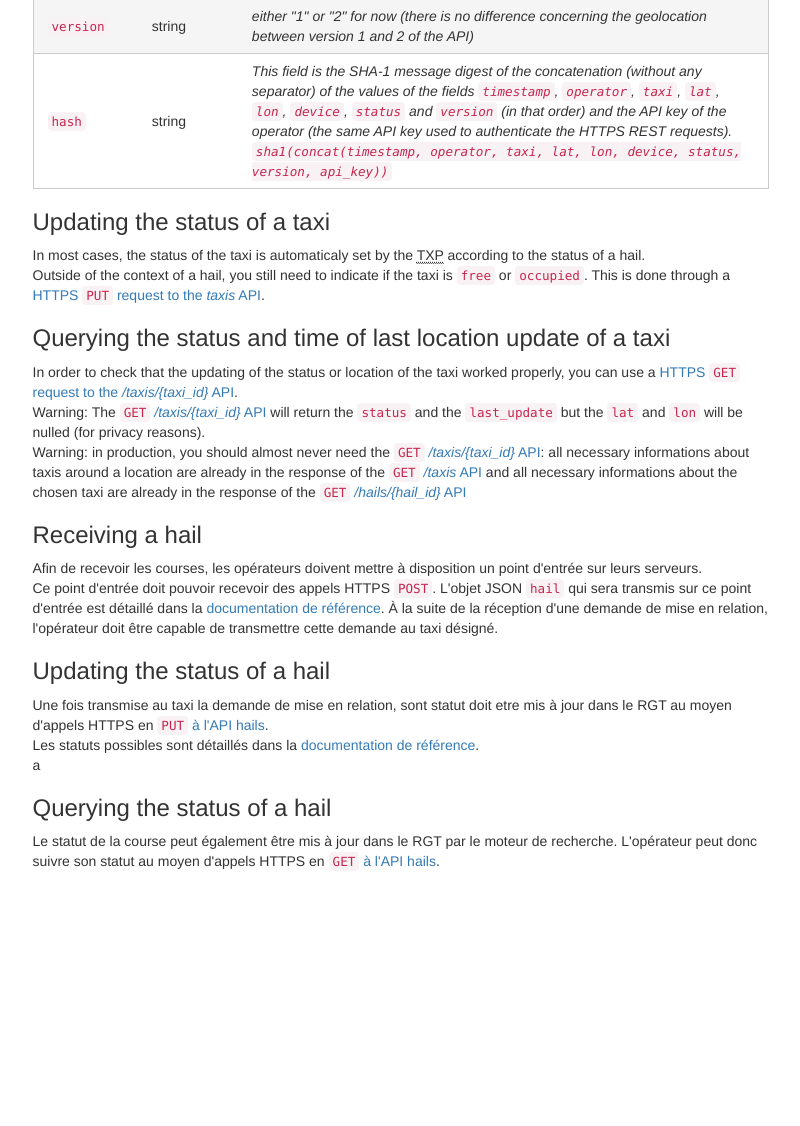
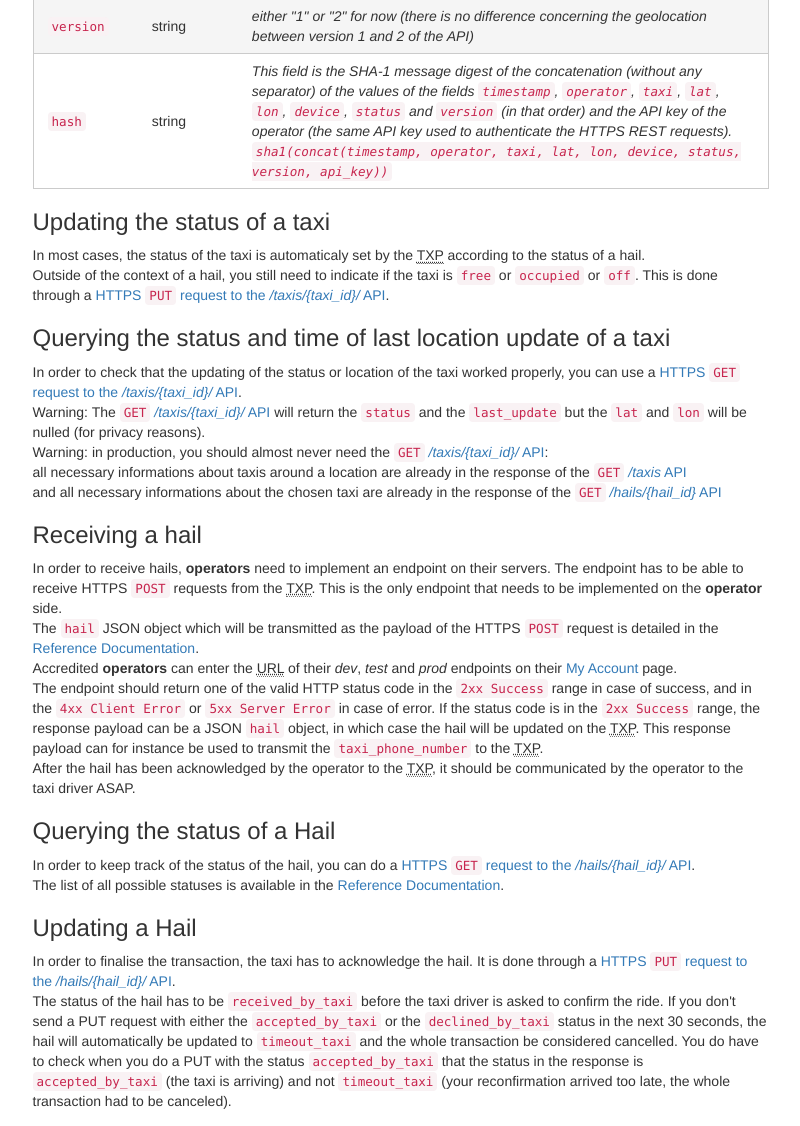
Before and after one commit to openmaraude/APITaxi, a Python web app: template APITaxi/templates/documentation/operateur.html in a window 1280 px wide. Shown: the part 2406-3532 px from the top of the page, without its empty margins (254-1054 px from the left). Before the commit the page ends 3277 px from the top, so only its background shows below. Run offline with Jinja, Linux system fonts and the light colour scheme; the template is opened without the code that fills it, so the values that code supplies are empty; some libraries are stand-ins or nearby versions.

Commit message:
Improvement of the operator documentation

```diff
--- a/APITaxi/templates/documentation/moteur.html
+++ b/APITaxi/templates/documentation/moteur.html
@@ -34,6 +34,6 @@ The list of all possible statuses is available in the <a href="/documentation/re
 <h3 id="put_hail">Updating a Hail</h3>
 In order to finalise the transaction, the client has to reconfirm the hail after it is acknowledged by the taxi. It is done through a call of the <a href="https://api.opendatataxi.fr/doc/#!/hails/put_hail_id" target="_blank">HTTPS <code>PUT</code> request to the  <em>hails</em> API</a>.<br>
 The status of the hail has to be <code>accepted_by_taxi</code> before the client is asked to reconfirm. If you don't send a PUT request with either the <code>accepted_by_customer</code> or the <code>declined_by_customer</code> status in the next 30 seconds, the hail will automatically be updated to <code>timeout_customer</code> and the whole transaction be considered cancelled. You do have to check when you do a PUT with the status <code>accepted_by_customer</code> that the status in the response is
-<code>accepted_by_taxi</code> (the taxi is arriving) and not <code>timeout_customer</code> (your reconfirmation arrived too late, the whole transaction had to be canceled).
+ indeed <code>accepted_by_customer</code> (you reconfirmed and the taxi is arriving) and not <code>timeout_customer</code> (your reconfirmation arrived too late, the whole transaction had to be canceled).
 
 {% endblock %}
--- a/APITaxi/templates/documentation/operateur.html
+++ b/APITaxi/templates/documentation/operateur.html
@@ -136,29 +136,33 @@ The JSON payload of the UDP datagram should be as follows.
 
 <h3 id="put_taxi">Updating the status of a taxi</h3>
 In most cases, the status of the taxi is automaticaly set by the  <abbr title="Taxi Exchange Point">TXP</abbr> according to the status of a hail.<br>
-Outside of the context of a hail, you still need to indicate if the taxi is <code>free</code> or <code>occupied</code>. This is done through a <a href="https://api.opendatataxi.fr/doc/#!/taxis/put_taxi_id" target="_blank">HTTPS <code>PUT</code> request to the <em>taxis</em> API</a>.
+Outside of the context of a hail, you still need to indicate if the taxi is <code>free</code> or <code>occupied</code> or <code>off</code>. This is done through a <a href="https://api.opendatataxi.fr/doc/#!/taxis/put_taxi_id" target="_blank">HTTPS <code>PUT</code> request to the <em>/taxis/{taxi_id}/</em> API</a>.
 
 <h3 id="get_taxi">Querying the status and time of last location update of a taxi</h3>
 
-In order to check that the updating of the status or location of the taxi worked properly, you can use a <a href="https://api.opendatataxi.fr/doc/#!/taxis/get_taxi_id" target="_blank">HTTPS <code>GET</code> request to the <em>/taxis/{taxi_id}</em> API</a>.<br>
-Warning: The  <a href="https://api.opendatataxi.fr/doc/#!/taxis/get_taxi_id" target="_blank"><code>GET</code> <em>/taxis/{taxi_id}</em> API</a> will return the <code>status</code> and the <code>last_update</code> but the <code>lat</code> and <code>lon</code> will be nulled (for privacy reasons).<br>
-Warning: in production, you should almost never need the  <a href="https://api.opendatataxi.fr/doc/#!/taxis/get_taxi_id" target="_blank"><code>GET</code> <em>/taxis/{taxi_id}</em> API</a>:
-all necessary informations about taxis around a location are already in the response of the <a href="https://api.opendatataxi.fr/doc/#!/taxis/get_taxis" target="_blank"><code>GET</code> <em>/taxis</em> API</a>
+In order to check that the updating of the status or location of the taxi worked properly, you can use a <a href="https://api.opendatataxi.fr/doc/#!/taxis/get_taxi_id" target="_blank">HTTPS <code>GET</code> request to the <em>/taxis/{taxi_id}/</em> API</a>.<br>
+Warning: The  <a href="https://api.opendatataxi.fr/doc/#!/taxis/get_taxi_id" target="_blank"><code>GET</code> <em>/taxis/{taxi_id}/</em> API</a> will return the <code>status</code> and the <code>last_update</code> but the <code>lat</code> and <code>lon</code> will be nulled (for privacy reasons).<br>
+Warning: in production, you should almost never need the  <a href="https://api.opendatataxi.fr/doc/#!/taxis/get_taxi_id" target="_blank"><code>GET</code> <em>/taxis/{taxi_id}/</em> API</a>:<br>
+all necessary informations about taxis around a location are already in the response of the <a href="https://api.opendatataxi.fr/doc/#!/taxis/get_taxis" target="_blank"><code>GET</code> <em>/taxis</em> API</a><br>
 and all necessary informations about the chosen taxi are already in the response of the <a href="https://api.opendatataxi.fr/doc/#!/hails/get_hail_id" target="_blank"><code>GET</code> <em>/hails/{hail_id}</em> API</a>
 
-<h3 id="get_hail">Receiving a hail</h3>
-Afin de recevoir les courses, les opérateurs doivent mettre à disposition un point d'entrée sur leurs serveurs.<br>
-Ce point d'entrée doit pouvoir recevoir des appels HTTPS <code>POST</code>. L'objet JSON <code>hail</code> qui sera transmis sur ce point d'entrée est détaillé  dans la <a href="/documentation/reference#hail_object">documentation de référence</a>.
-À la suite de la réception d'une demande de mise en relation, l'opérateur doit être capable de transmettre cette demande au taxi désigné.
+<h3 id="post_hail">Receiving a hail</h3>
+In order to receive hails, <strong>operators</strong> need to implement an endpoint on their servers. The endpoint has to be able to receive HTTPS <code>POST</code> requests from the <abbr title="Taxi Exchange Point">TXP</abbr>. This is the only endpoint that needs to be implemented on the <strong>operator</strong> side.<br>
+The <code>hail</code> JSON object which will be transmitted as the payload of the HTTPS <code>POST</code> request is detailed in the <a href="/documentation/reference#hail_object">Reference Documentation</a>.<br>
+Accredited <strong>operators</strong> can enter the <abbr title="Uniform Resource Locator">URL</abbr> of their <i>dev</i>, <i>test</i> and <i>prod</i> endpoints on their <a href="/user/form">My Account</a> page.<br>
+The endpoint should return one of the valid HTTP status code in the <code>2xx Success</code> range in case of success, and in the <code>4xx Client Error</code> or <code>5xx Server Error</code> in case of error. If the status code is in the  <code>2xx Success</code> range, the response payload can be a JSON <code>hail</code> object, in which case the hail will be updated on the  <abbr title="Taxi Exchange Point">TXP</abbr>. This response payload can for instance be used to
+transmit the <code>taxi_phone_number</code> to the  <abbr title="Taxi Exchange Point">TXP</abbr>.<br>
+After the hail has been acknowledged by the operator to the  <abbr title="Taxi Exchange Point">TXP</abbr>, it should be communicated by the operator to the taxi driver ASAP.
 
-<h3 id="#update_hail">Updating the status of a hail</h3>
-Une fois transmise au taxi la demande de mise en relation, sont statut doit etre mis à jour dans le RGT au moyen d'appels HTTPS en <a href="https://api.opendatataxi.fr/doc/#!/hails/put_hail_id"><code>PUT</code> à l'API hails</a>.
-<br>
-Les statuts possibles sont détaillés dans la <a href="/documentation/reference#hail_status">documentation de référence</a>.<br>a
+ <h3 id="get_hail">Querying the status of a Hail</h3>
+ In order to keep track of the status of the hail, you can do a <a href="https://api.opendatataxi.fr/doc/#!/hails/get_hail_id" target="_blank">HTTPS <code>GET</code> request to the  <em>/hails/{hail_id}/</em> API</a>.<br>
+ The list of all possible statuses is available in the <a href="/documentation/reference#hail_status">Reference Documentation</a>.
 
-<h3 id="get_hail">Querying the status of a hail</h3>
-Le statut de la course peut également être mis à jour dans le RGT par le moteur de recherche. L'opérateur peut donc suivre son statut au moyen d'appels HTTPS en <a href="https://api.opendatataxi.fr/doc/#!/hails/get_hail_id"><code>GET</code> à l'API hails</a>.
 
+ <h3 id="put_hail">Updating a Hail</h3>
+ In order to finalise the transaction, the taxi has to acknowledge the hail. It is done through a <a href="https://api.opendatataxi.fr/doc/#!/hails/put_hail_id" target="_blank">HTTPS <code>PUT</code> request to the <em>/hails/{hail_id}/</em> API</a>.<br>
+The status of the hail has to be <code>received_by_taxi</code> before the taxi driver is asked to confirm the ride. If you don't send a PUT request with either the <code>accepted_by_taxi</code> or the <code>declined_by_taxi</code> status in the next 30 seconds, the   hail will automatically be updated to <code>timeout_taxi</code> and the whole transaction be considered cancelled. You do have to   check when you do a PUT with the status <code>accepted_by_taxi</code> that the status in the response is
+ <code>accepted_by_taxi</code> (the taxi is arriving) and not <code>timeout_taxi</code> (your reconfirmation arrived too late, the   whole transaction had to be canceled).
 
 
 {% endblock %}
```
Also changed, not shown: APITaxi/templates/documentation/reference.html (+8 -2 lines).
